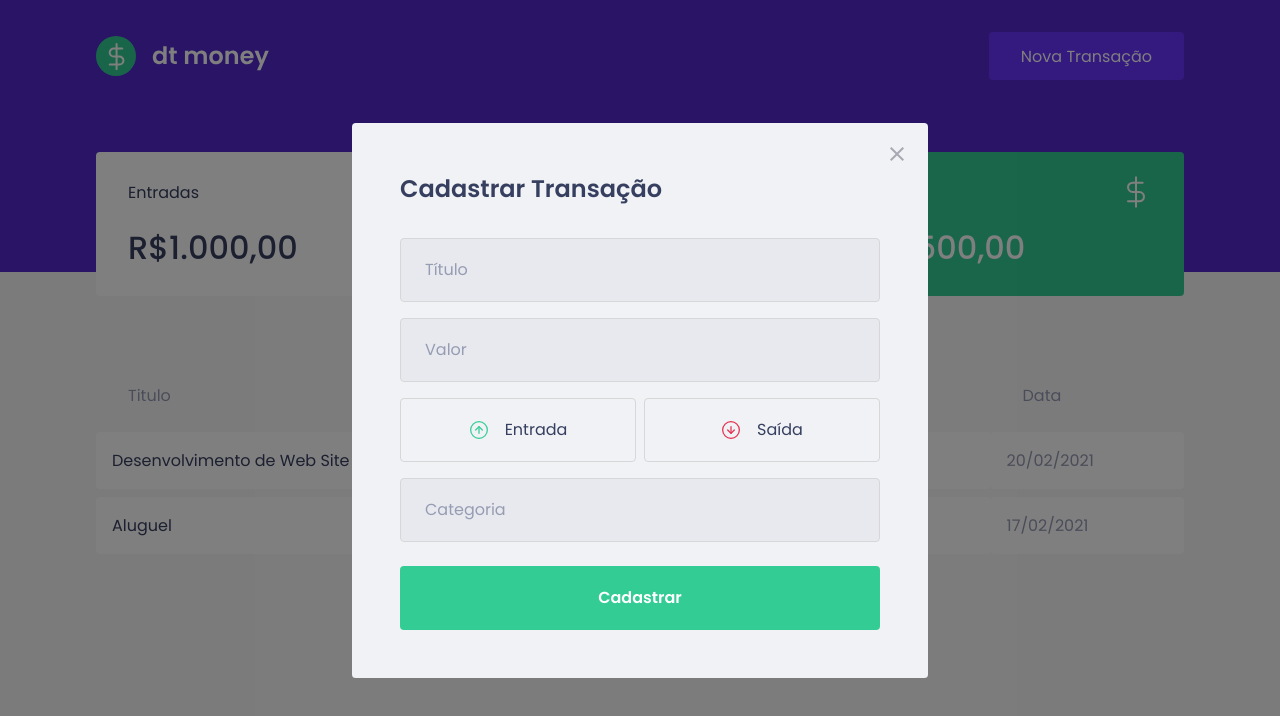
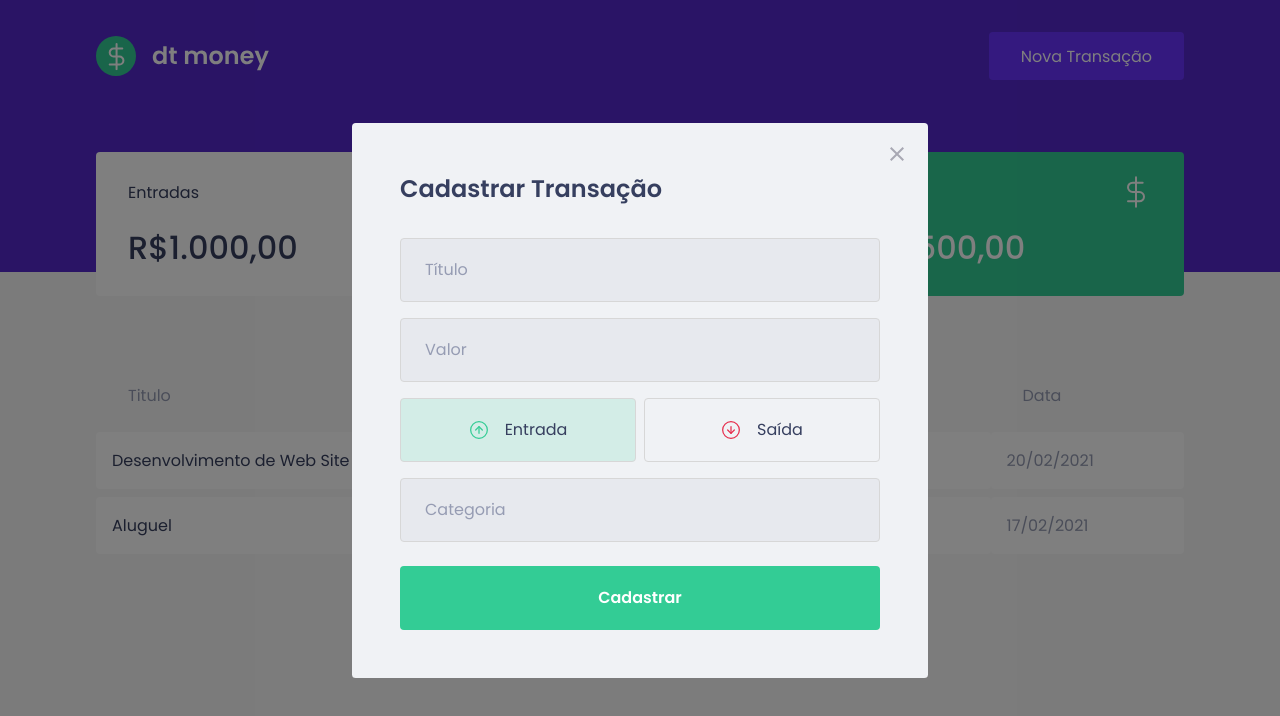
Before and after one commit to lucasvieiramoura/dtmoney, a React (Create React App) app: page / in a window 1280 px wide. Both pictures are taken after a click on the button "Nova Transação". Shown: the top 716 px of the page. Built offline with nearby package versions, Linux system fonts and the light colour scheme; no server answers; what miragejs would draw is missing.

Commit message:
Compnetização button isActive, activeColor  & transparentize

```diff
--- a/src/components/NewTransactionModal/index.tsx
+++ b/src/components/NewTransactionModal/index.tsx
@@ -1,15 +1,23 @@
-import {Container, TransactionTypeContainer} from './styles';
+import { FormEvent, useState } from 'react';
 import Modal from 'react-modal';
 import incomeImg from '../../assets/income.svg';
 import outcomeImg from '../../assets/outcome.svg';
 import closeImg from '../../assets/close.svg';
 
+import {Container, TransactionTypeContainer,RadioBox} from './styles';
 interface NewTransactionModalProps {
     isOpen: boolean;
     onRequestClose: () => void;
 }
 
 export function NewTransactionModal({isOpen, onRequestClose} :NewTransactionModalProps) {
+
+    const [type, setType] = useState('deposit');
+
+    function handleCreateNewTransaction(event : FormEvent) {
+        event.preventDefault()
+    }
+
     return (
         <Modal
             isOpen={isOpen}
@@ -20,21 +28,31 @@
             <button type="button" onClick={onRequestClose} className="react-modal-close">
                 <img src={closeImg} alt="Fechar" />
             </button>
-            <Container>
+            <Container onSubmit={handleCreateNewTransaction}>
 
                 <h2>Cadastrar Transação</h2>
                 <input placeholder="Título"></input>
                 <input type="number" placeholder="Valor"></input>
                 <TransactionTypeContainer>
-                    <button type="button">
+                    <RadioBox
+                        type="button"
+                        onClick={() => {setType('deposit');}}
+                        isActive ={type==='deposit'}
+                        activeColor='green'
+                    >
                         <img src={incomeImg} alt="Entra" />
                         <span>Entrada</span>
-                    </button>
+                    </RadioBox>
 
-                    <button type="button">
+                    <RadioBox
+                        type="button"
+                        onClick={() => {setType('withdraw');}}
+                        isActive ={type==='withdraw'}
+                        activeColor='red'
+                    >
                         <img src={outcomeImg} alt="Saída" />
                         <span>Saída</span>
-                    </button>
+                    </RadioBox>
                 </TransactionTypeContainer>
                 <input placeholder="Categoria"></input>
                 <button type="submit"> Cadastrar </button>
--- a/src/components/NewTransactionModal/styles.ts
+++ b/src/components/NewTransactionModal/styles.ts
@@ -1,5 +1,5 @@
 import styled from "styled-components";
-import {darken} from "polished";
+import {darken, transparentize} from "polished";
 
 export const Container = styled.form`
 
@@ -57,12 +57,28 @@
     grid-template-columns: 1fr 1fr;
     gap: 0.5rem;
 
-    button {
+
+`;
+
+interface RadioBoxProps {
+    isActive: boolean;
+    activeColor: 'green' | 'red';
+}
+
+const colors = {
+    green: '#33cc95',
+    red:'#E52E4D'
+}
+
+export const RadioBox = styled.button<RadioBoxProps>`
     height:4rem;
     border: 1px solid #d7d7d7;
     border-radius: 0.25rem;
 
-        background: transparent;
+    background: ${(props)=> props.isActive
+        ? transparentize(0.85,colors[props.activeColor])
+        : 'transparent'
+    };
 
     display: flex;
     align-items: center;
@@ -85,5 +101,5 @@
         font-size: 1rem;
         color: var(--text-title);
     }
-    }
+
 `;
```
Lines whose indentation alone changed are shown as unchanged.
